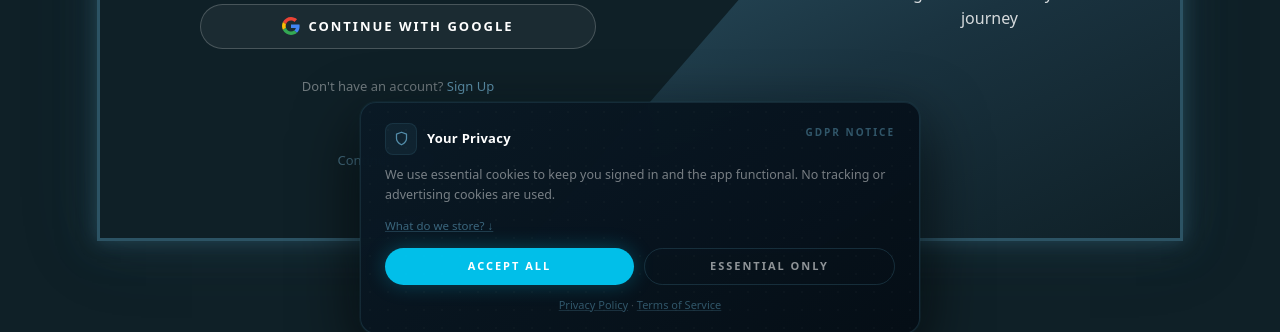
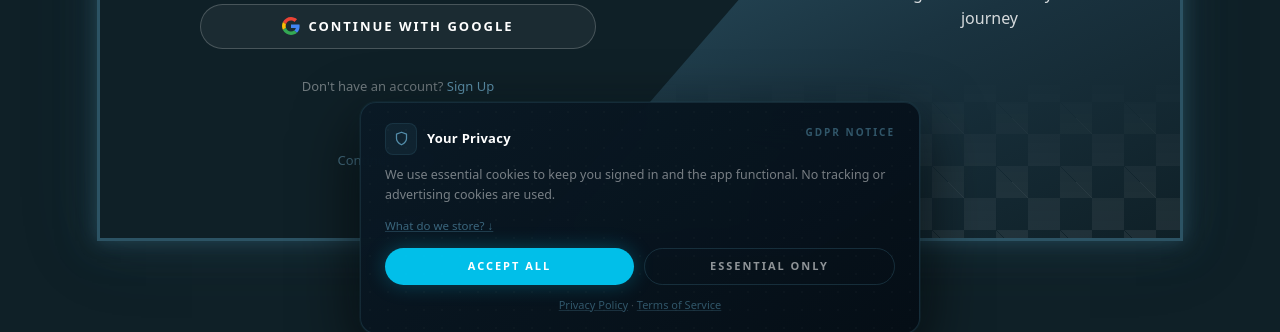
Before and after one commit to ImadDumanjic/LapTheWorld, a React (Vite) app in the folder frontend/: page /auth in a window 1280 px wide. Shown: the part 442-774 px from the top of the page. Built offline with nearby package versions, Linux system fonts and the light colour scheme; no server answers; a web font is replaced by a local one.

Commit message:
UI refactoring

```diff
--- a/frontend/src/components/auth/OverlayPanel.jsx
+++ b/frontend/src/components/auth/OverlayPanel.jsx
@@ -5,9 +5,24 @@ export default function OverlayPanel({ isRegister }) {
 
   return (
     <div
-      className="absolute top-0 left-0 w-full h-full z-20 flex items-center justify-center bg-[linear-gradient(155deg,#3d7a96_0%,#2C5364_40%,#1a3340_70%,#0F2027_100%)] transition-[clip-path] duration-[600ms] ease-in-out max-sm:hidden"
+      className="absolute top-0 left-0 w-full h-full z-20 flex items-center justify-center bg-[linear-gradient(155deg,#3d7a96_0%,#2C5364_40%,#1a3340_70%,#0F2027_100%)] transition-[clip-path] duration-[600ms] ease-in-out max-sm:hidden overflow-hidden"
       style={{ clipPath }}
     >
+      <div
+        className="absolute bottom-0 left-0 w-full h-[30%] pointer-events-none"
+        style={{
+          backgroundImage: `
+            linear-gradient(45deg, rgba(255,255,255,0.09) 25%, transparent 25%),
+            linear-gradient(-45deg, rgba(255,255,255,0.09) 25%, transparent 25%),
+            linear-gradient(45deg, transparent 75%, rgba(255,255,255,0.09) 75%),
+            linear-gradient(-45deg, transparent 75%, rgba(255,255,255,0.09) 75%)
+          `,
+          backgroundSize: '64px 64px',
+          backgroundPosition: '0 0, 0 32px, 32px -32px, -32px 0px',
+          WebkitMaskImage: 'linear-gradient(to top, rgba(0,0,0,0.75) 0%, transparent 100%)',
+          maskImage: 'linear-gradient(to top, rgba(0,0,0,0.75) 0%, transparent 100%)',
+        }}
+      />
       <div
         className={`absolute inset-0 flex flex-col items-center justify-center text-center text-white pointer-events-none pl-[calc(55%+165px)] pr-[60px] transition-opacity duration-200 ${
           isRegister ? 'opacity-0' : 'opacity-100'
--- a/frontend/src/pages/ProfilePage.jsx
+++ b/frontend/src/pages/ProfilePage.jsx
@@ -751,7 +751,7 @@ export default function ProfilePage() {
                   </div>
                   <button
                     onClick={async () => { try { await exportUserData() } catch { toast.error('Export failed. Please try again.') } }}
-                    className="w-full sm:w-auto flex-shrink-0 flex items-center justify-center gap-2 px-5 py-2.5 rounded-[50px] text-[10px] font-extrabold uppercase tracking-[2px] text-white transition-all duration-200 cursor-pointer"
+                    className="w-full sm:w-auto flex-shrink-0 flex items-center justify-center gap-2 px-5 py-2.5 rounded-[50px] text-[10px] font-extrabold uppercase tracking-[2px] text-white transition-all duration-200 cursor-pointer sm:mr-[11px]"
                     style={{ background: 'linear-gradient(135deg, #3d7a96, #2C5364, #1a3340)' }}
                     onMouseEnter={e => { e.currentTarget.style.boxShadow = '0 0 22px rgba(44,83,100,0.55)'; e.currentTarget.style.transform = 'translateY(-1px)' }}
                     onMouseLeave={e => { e.currentTarget.style.boxShadow = ''; e.currentTarget.style.transform = '' }}
```
